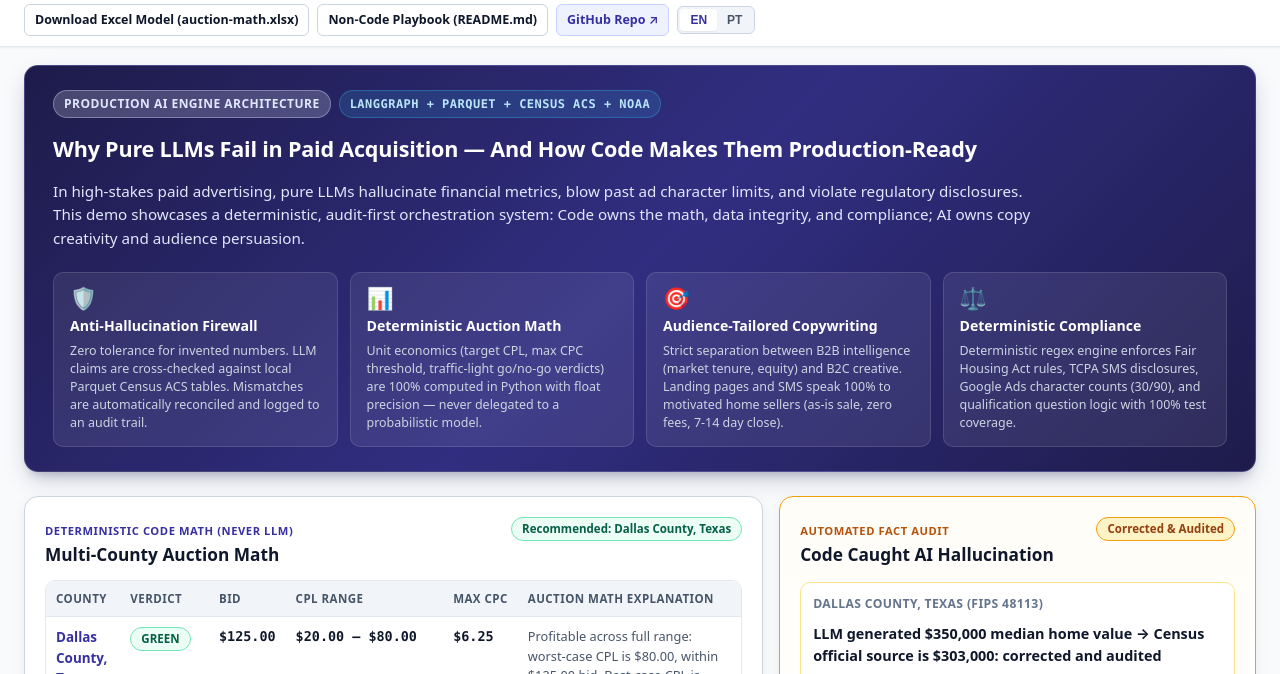
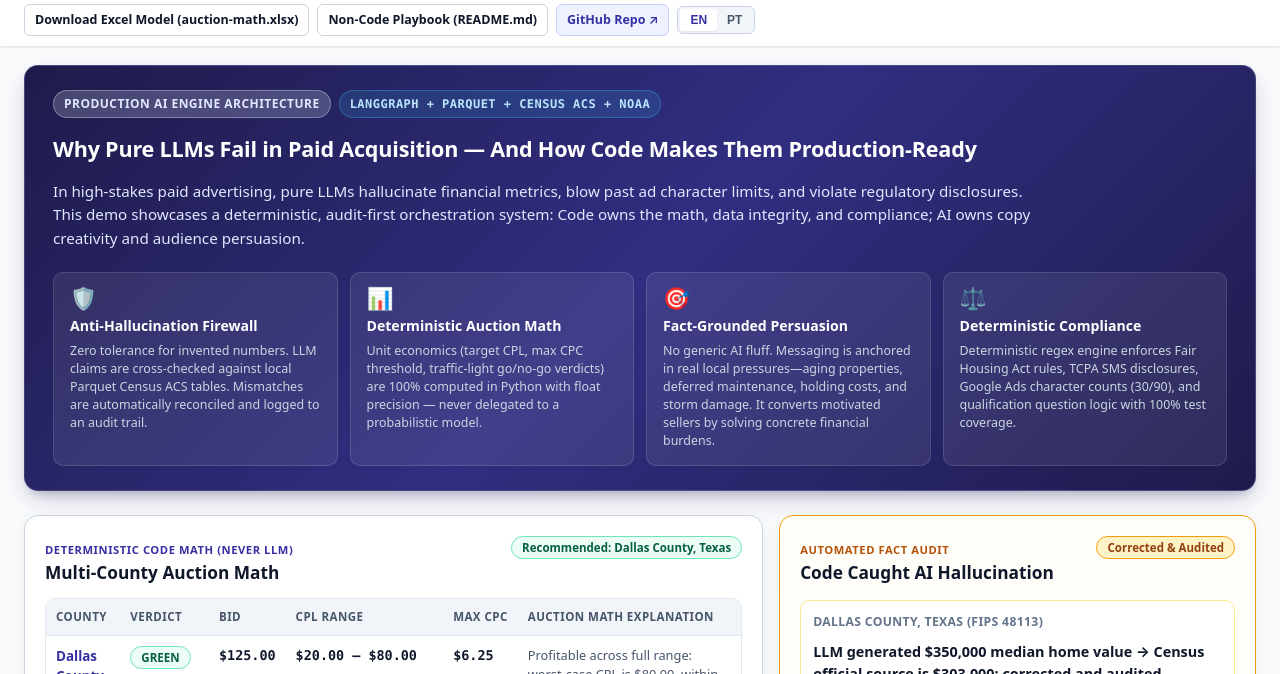
Before and after one commit to fgm9000/county-campaign-builder, a plain HTML site: page web/index.html in a window 1280 px wide. Shown: the part 96-770 px from the top of the page. Drawn offline with Linux system fonts and the light colour scheme.

Commit message:
feat(web): update hero pillar 3 to emphasize fact-grounded copy and real financial pressures

```diff
--- a/web/app.js
+++ b/web/app.js
@@ -51,8 +51,9 @@ const I18N = {
     pillar1Text: "Zero tolerance for invented numbers. LLM claims are cross-checked against local Parquet Census ACS tables. Mismatches are automatically reconciled and logged to an audit trail.",
     pillar2Title: "Deterministic Auction Math",
     pillar2Text: "Unit economics (target CPL, max CPC threshold, traffic-light go/no-go verdicts) are 100% computed in Python with float precision — never delegated to a probabilistic model.",
-    pillar3Title: "Audience-Tailored Copywriting",
-    pillar3Text: "Strict separation between B2B intelligence (market tenure, equity) and B2C creative. Landing pages and SMS speak 100% to motivated home sellers (as-is sale, zero fees, 7-14 day close).",
+    pillar3Title: "Fact-Grounded Persuasion",
+    pillar3Text:
+      "No generic AI fluff. Messaging is anchored in real local pressures—aging properties, deferred maintenance, holding costs, and storm damage. It converts motivated sellers by solving concrete financial burdens.",
     pillar4Title: "Deterministic Compliance",
     pillar4Text: "Deterministic regex engine enforces Fair Housing Act rules, TCPA SMS disclosures, Google Ads character counts (30/90), and qualification question logic with 100% test coverage.",
     thirtySecondHeading: "30-Second Overview: Auction Math and Fact Verification",
@@ -236,8 +237,9 @@ const I18N = {
     pillar1Text: "Tolerância zero a números inventados. Afirmações do LLM são auditadas contra tabelas Parquet oficiais do Censo ACS. Divergências são retificadas automaticamente com trilha de auditoria.",
     pillar2Title: "Matemática de Leilão Determinística",
     pillar2Text: "Unit economics (CPL alvo, teto de CPC, semáforo go/no-go) são calculados 100% em Python com precisão de ponto flutuante — nunca delegados a modelos probabilísticos.",
-    pillar3Title: "Copywriting Focado no Público Certo",
-    pillar3Text: "Separação estrita entre inteligência de mercado B2B e peças B2C. Landing pages e SMS falam 100% com proprietários que querem vender (sem reformas, zero taxas, fechamento em 7-14 dias).",
+    pillar3Title: "Copy Guiada por Fatos e Pressões Reais",
+    pillar3Text:
+      "Zero clichês genéricos de IA. A copy nasce de pressões locais reais — desgaste de imóveis antigos, custos de reforma, IPTU de casas vazias e tempestades. Converte proprietários atacando dores financeiras concretas.",
     pillar4Title: "Conformidade Regulatória por Código",
     pillar4Text: "Mecanismo regex determinístico garante conformidade com Fair Housing Act, TCPA para SMS, limites de caracteres do Google Ads (30/90) e qualificação com 100% de cobertura de testes.",
     thirtySecondHeading: "Visão em 30 Segundos: Conta do Leilão e Verificação de Fatos",
--- a/web/index.html
+++ b/web/index.html
@@ -73,9 +73,9 @@
           </div>
           <div class="pillar-card">
             <div class="pillar-icon">🎯</div>
-            <h3 class="pillar-title" data-i18n="pillar3Title">Audience-Tailored Copywriting</h3>
+            <h3 class="pillar-title" data-i18n="pillar3Title">Fact-Grounded Persuasion</h3>
             <p class="pillar-text" data-i18n="pillar3Text">
-              Strict separation between B2B intelligence (market tenure, equity) and B2C creative. Landing pages and SMS speak 100% to motivated home sellers (as-is sale, zero fees, 7-14 day close).
+              No generic AI fluff. Messaging is anchored in real local pressures—aging properties, deferred maintenance, holding costs, and storm damage. It converts motivated sellers by solving concrete financial burdens.
             </p>
           </div>
           <div class="pillar-card">
```
